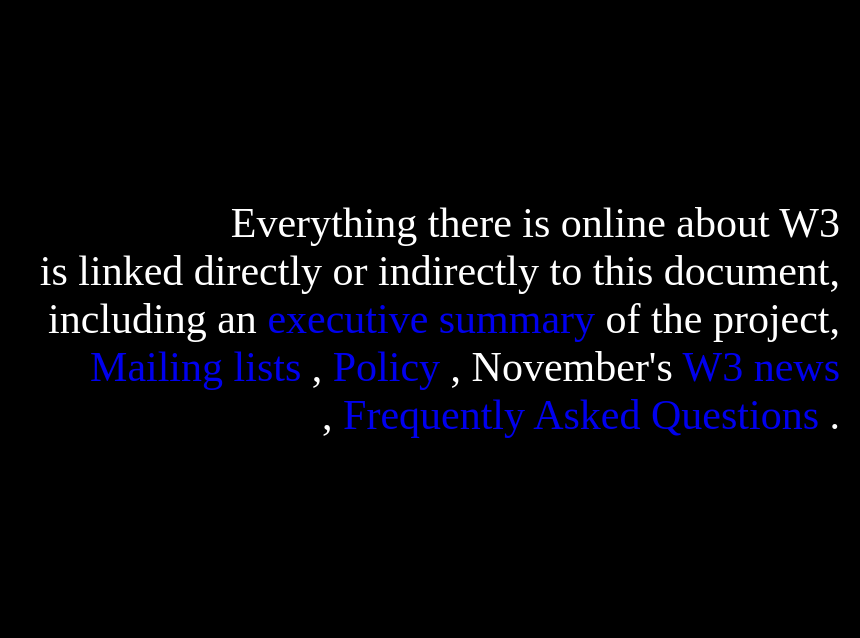
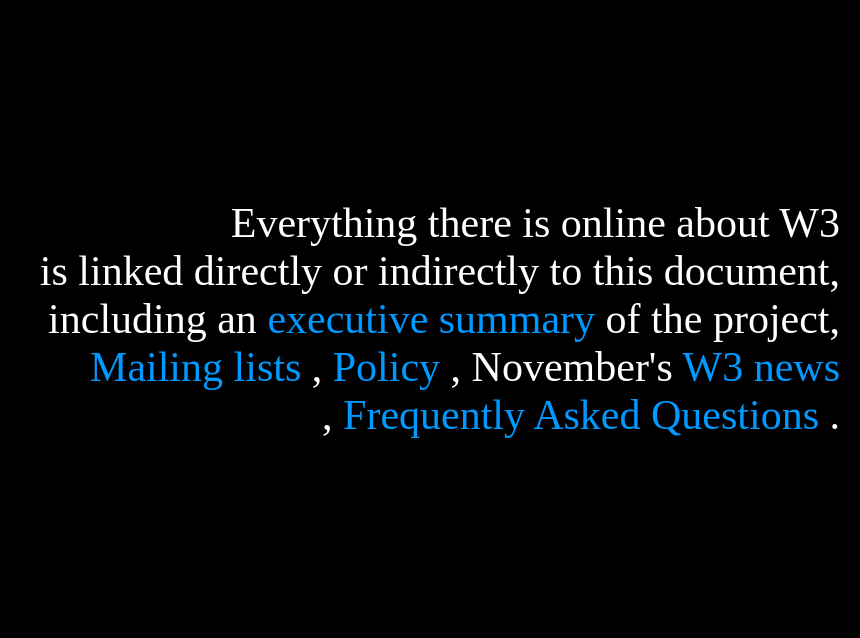
Before and after one commit to Rahulshahare/FirstWebsite, a PHP site: page / in a window 1280 px wide. Shown: the part 1110-1748 px from the top of the page, without its empty margins (420-1280 px from the left). Run offline with PHP 8.4, Linux system fonts and the light colour scheme.

Commit message:
Link color change

```diff
--- a/css/stylesheet.css
+++ b/css/stylesheet.css
@@ -37,6 +37,7 @@ p.NewText {
 
 p.NewText a {
     text-decoration: none;
+    Color:#09f;
 }
 
 p.aim a {
```
